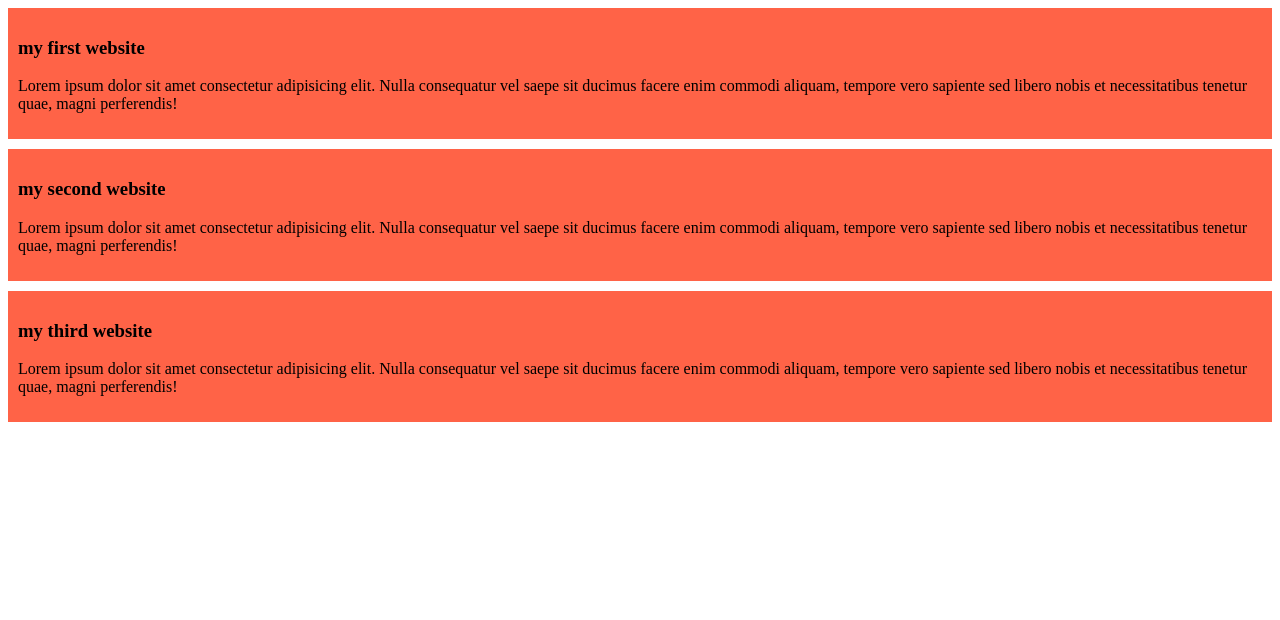
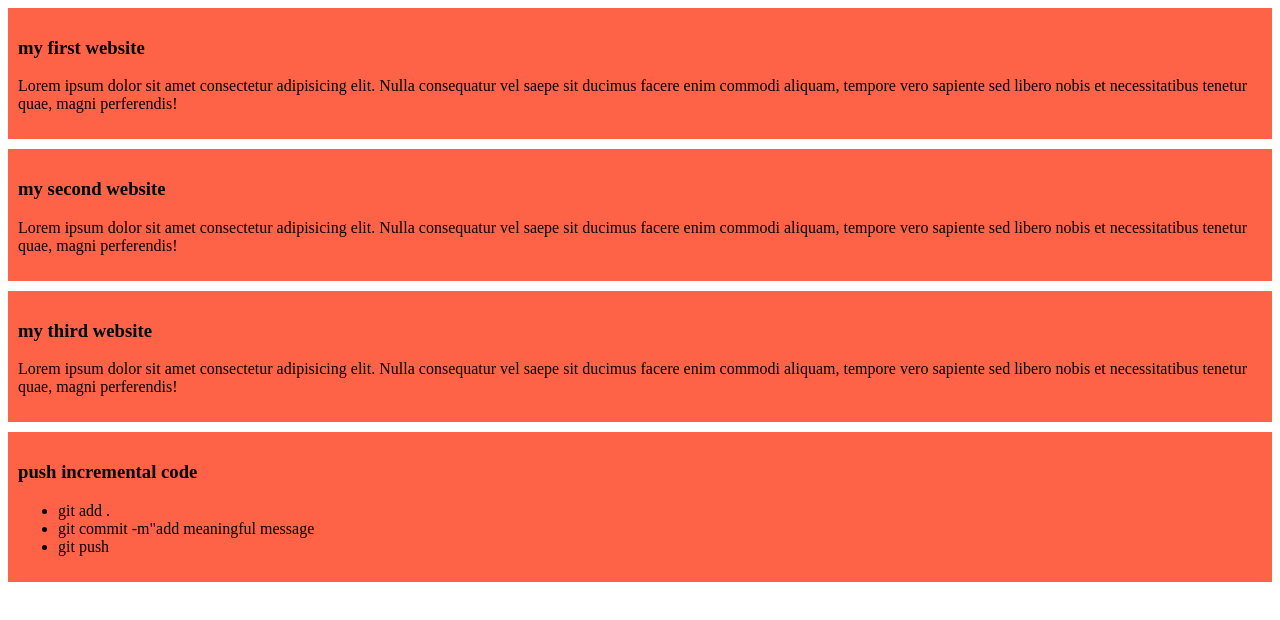
Before and after one commit to riponmolla13/my-first-repo, a plain HTML site: page index.html in a window 1280 px wide. Drawn offline with Linux system fonts and the light colour scheme.

Commit message:
added unorder list

```diff
--- a/index.html
+++ b/index.html
@@ -19,6 +19,14 @@
         <h3>my third website</h3>
         <p>Lorem ipsum dolor sit amet consectetur adipisicing elit. Nulla consequatur vel saepe sit ducimus facere enim commodi aliquam, tempore vero sapiente sed libero nobis et necessitatibus tenetur quae, magni perferendis!</p>
     </div>
-
+    <div>
+        <h3>push incremental code</h3>
+        <ul>
+            <li>git add .</li>
+            <li>git commit -m"add meaningful message
+            </li>
+            <li>git push</li>
+        </ul>
+    </div>
 </body>
 </html>
```
